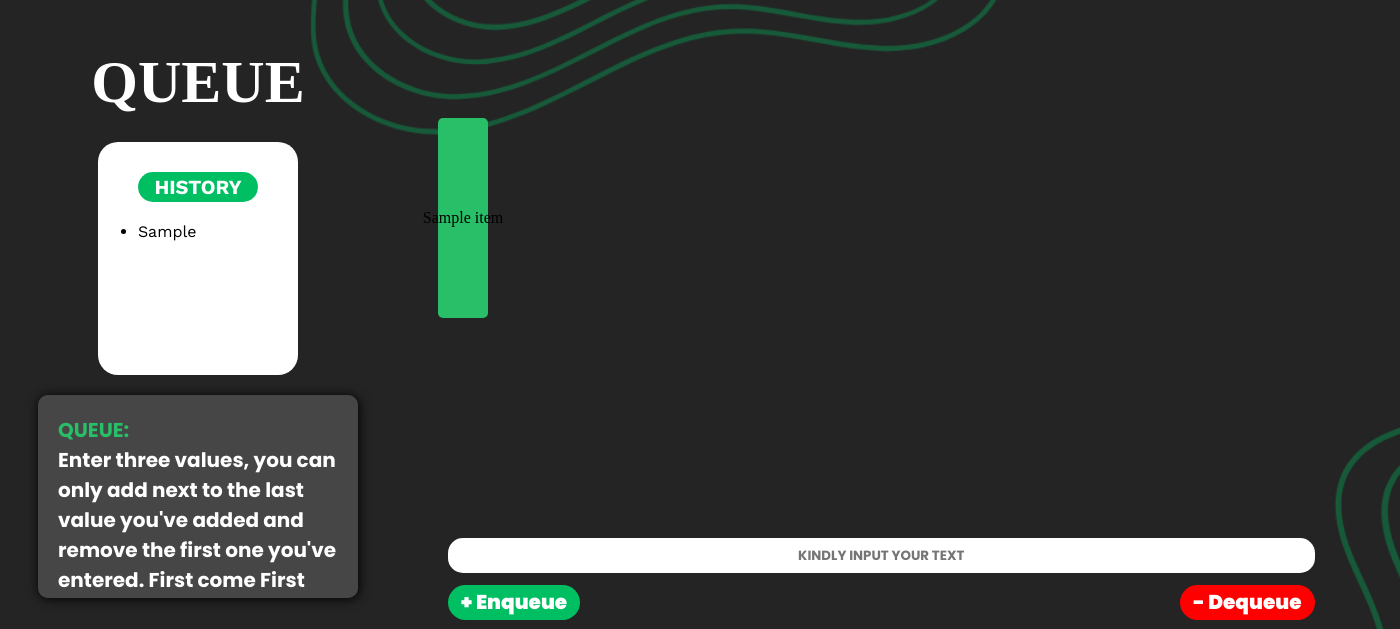
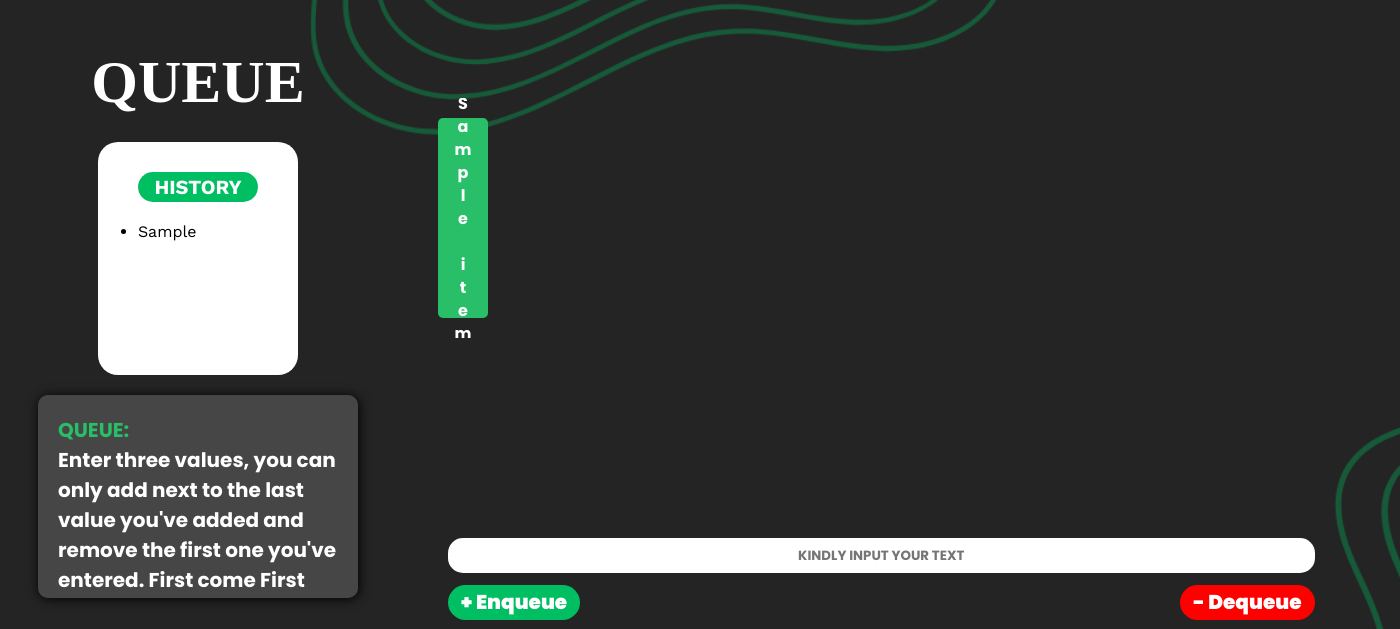
Before and after one commit to RheoCents/Baby-MEN-Webpage, a Flask app: template templates/queue.html in a window 1400 px wide. Shown: the part 60-689 px from the top of the page. Run offline with Flask 3, Linux system fonts and the light colour scheme; the template is opened without the code that fills it: most values are stand-ins (such as "Sample title", 1, 10 or a date in 2020); some web fonts are replaced.

Commit message:
queueueueueue

```diff
--- a/static/CSS/queue.css
+++ b/static/CSS/queue.css
@@ -53,13 +53,20 @@ main{
   font-family:'Work Sans';
   font-weight: bold;
 }
+.containers {
+  margin-left: 20px;
+  display: flex;                /* Arrange items in a row */
+  overflow-x: auto;            /* Enable horizontal scrolling */
+  white-space: nowrap;         /* Prevent items from wrapping */
+  padding: 10px;               /* Optional: add some padding */
+}
 
 .right-main{
   flex: 1;
   /* background-color: lightblue; */
   margin-left: 50px;
   margin-right: 100px;
-  max-width: 2000px;
+  max-width: 1000px;
   margin-top: 50px;
 }
 .queue-section{
--- a/templates/queue.html
+++ b/templates/queue.html
@@ -21,12 +21,26 @@
       overflow: hidden;
     }
 
+      .containers::-webkit-scrollbar {
+      width: 8px;
+    }
+
+    .containers::-webkit-scrollbar-thumb {
+      background-color: #28bf68;
+      border-radius: 4px;
+    }
+
+    .containers::-webkit-scrollbar-track {
+      background-color: solid transparent;
+      border-radius: 4px;
+    }
     .containers {
       margin-left: 20px;
       display: flex;                /* Arrange items in a row */
       overflow-x: auto;            /* Enable horizontal scrolling */
       white-space: nowrap;         /* Prevent items from wrapping */
       padding: 10px;               /* Optional: add some padding */
+      max-width: 900px;
     }
 
   .queue-containers {
@@ -35,9 +49,15 @@
       height: 200px;               /* Set a fixed height for each container */
       background-color: #28bf68;   /* Optional: background color for visibility */
       border-radius: 5px;          /* Optional: rounded corners */
-      display: flex;               /* Center content */
+      display: flex;
+      flex-shrink: 0;         /* Center content */
       align-items: center;         /* Center vertically */
-      justify-content: center;     /* Center horizontally */
+      justify-content: center;    /* Center horizontally */
+      font-family: 'Poppins';
+      writing-mode: vertical-rl;
+      text-orientation: upright;
+      font-weight: bold;
+      color: white;
   }
 
     .history-section{
@@ -163,7 +183,7 @@
 
 
     <div class="right-main">
-      <div class="containers">
+      <div class="containers" style="overflow-x: auto;">
           {% for item in queue %}
           <div class="queue-containers">{{ item }}</div>
           {% endfor %}
@@ -182,7 +202,7 @@
                   </button>
               </div>
               <div class="delete-container" style="flex: 1; margin-left: 300px;">
-                  <button type="submit" class="delete" style="width: 100%; height: 35px;">
+                <button type="submit" class="delete" style="width: 100%; height: 35px;" formaction="/dequeue">
                     <div class="inside-buttons">
                         <p class="sign">-</p>
                         <p>Dequeue</p>
```
Lines whose indentation alone changed are shown as unchanged.
